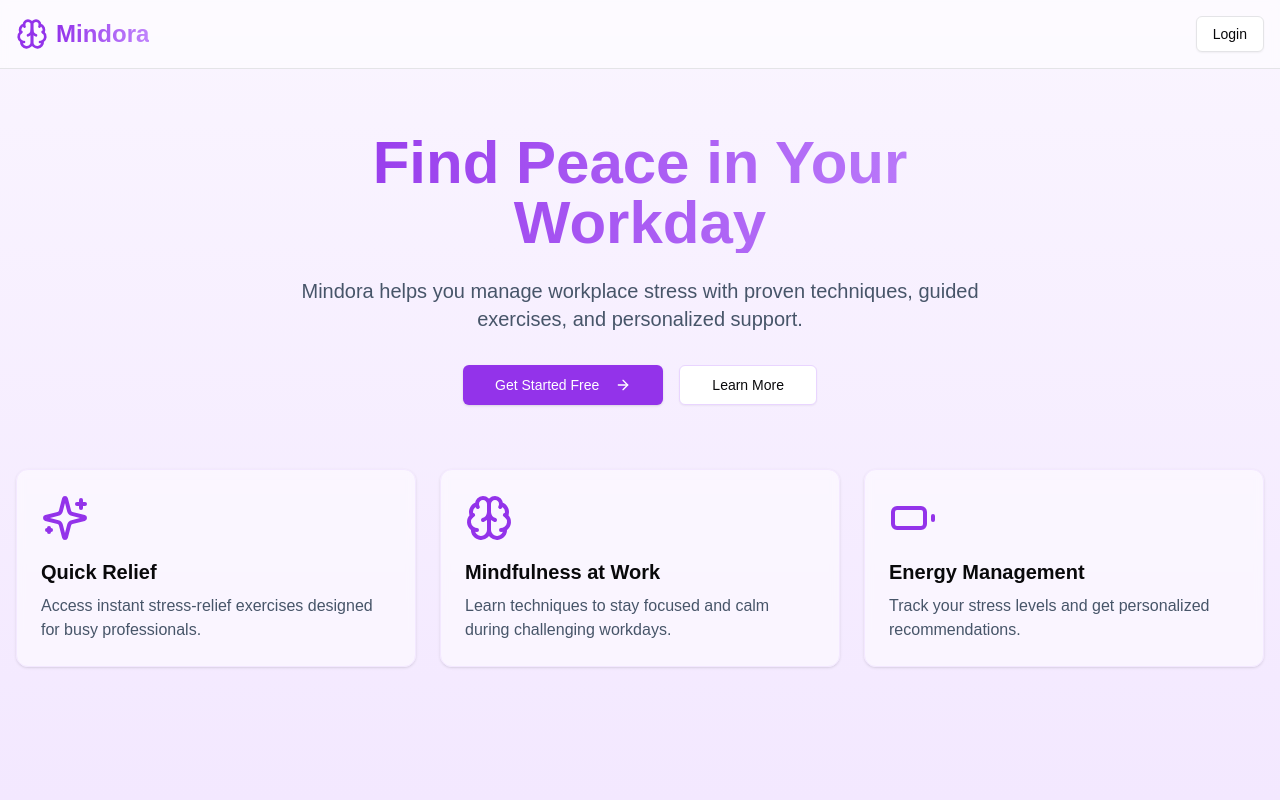
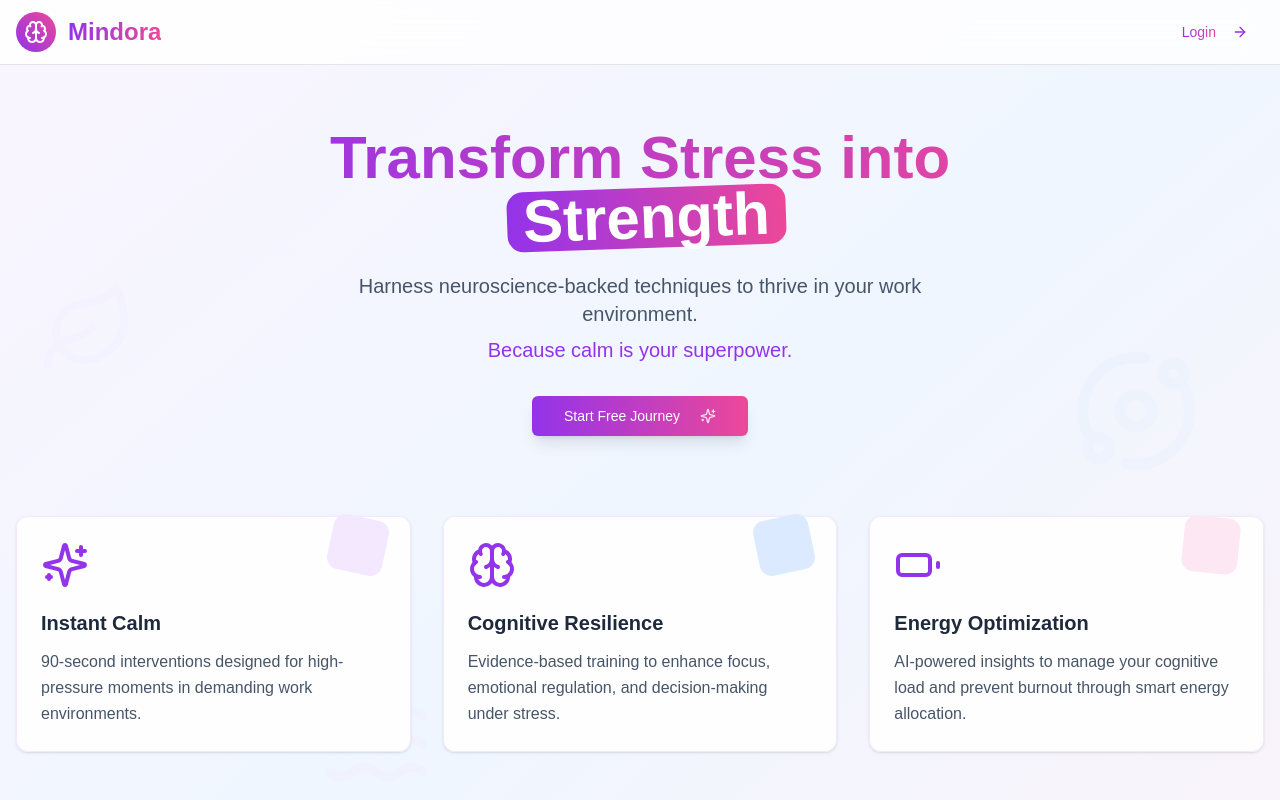
Before and after one commit to mindoraRwanda/Client_web, a Next.js app: page / in a window 1280 px wide. Shown: the top 800 px of the page. Built offline with nearby package versions, Linux system fonts and the light colour scheme.

Commit message:
Update layout and homepage content for enhanced user experience and branding

```diff
--- a/src/app/layout.tsx
+++ b/src/app/layout.tsx
@@ -14,7 +14,7 @@ const geistMono = Geist_Mono({
 
 export const metadata: Metadata = {
   title: "Mindora App",
-  description: "Generated by create next app",
+  description: "Manage workplace stress and boost productivity with Mindora",
 };
 
 export default function RootLayout({
--- a/src/app/page.tsx
+++ b/src/app/page.tsx
@@ -1,79 +1,124 @@
 import React from 'react';
 import { Button } from "@/components/ui/button";
 import { Card, CardContent } from "@/components/ui/card";
-import { Sparkles, Brain, Battery, ArrowRight} from "lucide-react";
+import { Sparkles, Brain, Battery, ArrowRight, Orbit, Leaf, Waves } from "lucide-react";
 import Link from 'next/link';
 
 const Home = () => {
   return (
-    <div className="min-h-screen bg-gradient-to-b from-purple-50 to-purple-100 dark:from-slate-950 dark:to-slate-900">
-      <nav className="border-b bg-white/50 backdrop-blur-sm dark:bg-slate-900/50">
-        <div className="container mx-auto px-4 py-4 flex justify-between items-center">
-          <div className="flex items-center gap-2">
-            <Brain className="w-8 h-8 text-purple-600 dark:text-purple-400" />
-            <span className="text-2xl font-bold bg-gradient-to-r from-purple-600 to-purple-400 bg-clip-text text-transparent">
+    <div className="min-h-screen bg-gradient-to-br from-purple-50 via-blue-50 to-pink-50 dark:from-slate-900 dark:via-slate-800 dark:to-slate-900">
+      {/* Animated background elements */}
+      <div className="absolute top-20 left-0 w-full h-full opacity-10 dark:opacity-5">
+        <Leaf className="absolute top-1/4 left-10 animate-float w-24 h-24 text-purple-200" />
+        <Orbit className="absolute top-1/3 right-20 animate-spin-slow w-32 h-32 text-blue-200" />
+        <Waves className="absolute bottom-20 left-1/4 animate-pulse w-28 h-28 text-pink-200" />
+      </div>
+
+      <nav className="border-b bg-white/80 backdrop-blur-lg dark:bg-slate-900/80 fixed w-full top-0 z-50">
+        <div className="container mx-auto px-4 py-3 flex justify-between items-center">
+          <div className="flex items-center gap-3">
+            <div className="p-2 rounded-full bg-gradient-to-tr from-purple-600 to-pink-500">
+              <Brain className="w-6 h-6 text-white" />
+            </div>
+            <span className="text-2xl font-bold bg-gradient-to-r from-purple-600 to-pink-500 bg-clip-text text-transparent">
               Mindora
             </span>
           </div>
-          <Button variant="outline" className="hover:bg-purple-50 dark:hover:bg-slate-800">
-            <Link href='/login'>
-            Login
+          <Button asChild variant="ghost" className="hover:bg-purple-100/50 dark:hover:bg-slate-800/50">
+            <Link href='/login' className="group">
+              <span className="bg-gradient-to-r from-purple-600 to-pink-500 bg-clip-text text-transparent">
+                Login
+              </span>
+              <ArrowRight className="ml-2 h-4 w-4 text-purple-600 group-hover:translate-x-1 transition-transform" />
             </Link>
           </Button>
         </div>
       </nav>
 
-      <main className="container mx-auto px-4 py-16">
-        <div className="max-w-3xl mx-auto text-center mb-16">
-          <h1 className="text-4xl md:text-6xl font-bold mb-6 bg-gradient-to-r from-purple-600 to-purple-400 bg-clip-text text-transparent">
-            Find Peace in Your Workday
+      <main className="container mx-auto px-4 pt-32 pb-16 relative">
+        <div className="max-w-4xl mx-auto text-center mb-20">
+          <h1 className="text-4xl md:text-6xl font-bold mb-6 bg-gradient-to-r from-purple-600 to-pink-500 bg-clip-text text-transparent leading-tight">
+            Transform Stress into
+            <span className="inline-block bg-gradient-to-r from-purple-600 to-pink-500 text-white px-4 rounded-2xl ml-3 transform -rotate-2 hover:rotate-2 transition-transform">
+              Strength
+            </span>
           </h1>
-          <p className="text-lg md:text-xl text-slate-600 dark:text-slate-300 mb-8">
-            Mindora helps you manage workplace stress with proven techniques, guided exercises, and personalized support.
+          <p className="text-lg md:text-xl text-slate-600 dark:text-slate-300 mb-8 max-w-2xl mx-auto leading-relaxed">
+            Harness neuroscience-backed techniques to thrive in your work environment.
+            <span className="block mt-2 font-medium text-purple-600 dark:text-purple-400">
+              Because calm is your superpower.
+            </span>
           </p>
           <div className="flex gap-4 justify-center">
-            <Button size="lg" className="bg-purple-600 hover:bg-purple-700 text-white">
-            <Link href='/signup'>
-              Get Started Free
-            </Link>
-              <ArrowRight className="ml-2 h-4 w-4" />
+            <Button asChild size="lg" className="bg-gradient-to-r from-purple-600 to-pink-500 hover:from-purple-700 hover:to-pink-600 text-white shadow-lg hover:shadow-purple-200/40 transition-all">
+              <Link href='/signup' className="flex items-center">
+                Start Free Journey
+                <Sparkles className="ml-3 h-5 w-5 animate-pulse" />
+              </Link>
             </Button>
-            <Button size="lg" variant="outline" className="border-purple-200 dark:border-purple-800">
-              Learn More
-            </Button>
+
           </div>
         </div>
 
-        <div className="grid md:grid-cols-3 gap-6 mt-16">
-          <Card className="bg-white/50 backdrop-blur-sm dark:bg-slate-900/50 border-purple-100 dark:border-purple-900">
-            <CardContent className="pt-6">
-              <Sparkles className="w-12 h-12 text-purple-600 dark:text-purple-400 mb-4" />
-              <h3 className="text-xl font-semibold mb-2">Quick Relief</h3>
-              <p className="text-slate-600 dark:text-slate-300">
-                Access instant stress-relief exercises designed for busy professionals.
+        <div className="grid md:grid-cols-3 gap-8 mt-20">
+          <Card className="bg-white/90 backdrop-blur-sm dark:bg-slate-900/90 border-purple-100 dark:border-purple-900 hover:shadow-xl transition-all duration-300 group">
+            <CardContent className="p-6">
+              <div className="mb-5 relative">
+                <div className="absolute -top-6 right-0 w-14 h-14 bg-purple-100 dark:bg-slate-800 rounded-xl transform rotate-12" />
+                <Sparkles className="w-12 h-12 text-purple-600 dark:text-purple-400 mb-4 z-10 relative" />
+              </div>
+              <h3 className="text-xl font-semibold mb-3 text-slate-800 dark:text-slate-200">Instant Calm</h3>
+              <p className="text-slate-600 dark:text-slate-400 leading-relaxed">
+                90-second interventions designed for high-pressure moments in demanding work environments.
               </p>
             </CardContent>
           </Card>
 
-          <Card className="bg-white/50 backdrop-blur-sm dark:bg-slate-900/50 border-purple-100 dark:border-purple-900">
-            <CardContent className="pt-6">
-              <Brain className="w-12 h-12 text-purple-600 dark:text-purple-400 mb-4" />
-              <h3 className="text-xl font-semibold mb-2">Mindfulness at Work</h3>
-              <p className="text-slate-600 dark:text-slate-300">
-                Learn techniques to stay focused and calm during challenging workdays.
+          <Card className="bg-white/90 backdrop-blur-sm dark:bg-slate-900/90 border-purple-100 dark:border-purple-900 hover:shadow-xl transition-all duration-300 group">
+            <CardContent className="p-6">
+              <div className="mb-5 relative">
+                <div className="absolute -top-6 right-0 w-14 h-14 bg-blue-100 dark:bg-slate-800 rounded-xl transform -rotate-12" />
+                <Brain className="w-12 h-12 text-purple-600 dark:text-purple-400 mb-4 z-10 relative" />
+              </div>
+              <h3 className="text-xl font-semibold mb-3 text-slate-800 dark:text-slate-200">Cognitive Resilience</h3>
+              <p className="text-slate-600 dark:text-slate-400 leading-relaxed">
+                Evidence-based training to enhance focus, emotional regulation, and decision-making under stress.
               </p>
             </CardContent>
           </Card>
 
-          <Card className="bg-white/50 backdrop-blur-sm dark:bg-slate-900/50 border-purple-100 dark:border-purple-900">
-            <CardContent className="pt-6">
-              <Battery className="w-12 h-12 text-purple-600 dark:text-purple-400 mb-4" />
-              <h3 className="text-xl font-semibold mb-2">Energy Management</h3>
-              <p className="text-slate-600 dark:text-slate-300">
-                Track your stress levels and get personalized recommendations.
+          <Card className="bg-white/90 backdrop-blur-sm dark:bg-slate-900/90 border-purple-100 dark:border-purple-900 hover:shadow-xl transition-all duration-300 group">
+            <CardContent className="p-6">
+              <div className="mb-5 relative">
+                <div className="absolute -top-6 right-0 w-14 h-14 bg-pink-100 dark:bg-slate-800 rounded-xl transform rotate-6" />
+                <Battery className="w-12 h-12 text-purple-600 dark:text-purple-400 mb-4 z-10 relative" />
+              </div>
+              <h3 className="text-xl font-semibold mb-3 text-slate-800 dark:text-slate-200">Energy Optimization</h3>
+              <p className="text-slate-600 dark:text-slate-400 leading-relaxed">
+                AI-powered insights to manage your cognitive load and prevent burnout through smart energy allocation.
               </p>
             </CardContent>
           </Card>
+        </div>
+
+        {/* Floating CTA Section */}
+        <div className="mt-20 p-8 rounded-3xl bg-gradient-to-r from-purple-600 to-pink-500 text-center shadow-2xl transform hover:scale-[1.01] transition-transform">
+          <h2 className="text-2xl md:text-3xl font-bold text-white mb-4">
+            Ready to Rewire Your Workday?
+          </h2>
+          <p className="text-purple-100 mb-6 max-w-xl mx-auto">
+            Join thousands of professionals transforming stress into success
+          </p>
+          <Button
+            asChild
+            size="lg"
+            className="bg-white text-purple-600 hover:bg-purple-50 hover:text-purple-700 shadow-lg"
+          >
+            <Link href="/signup">
+              Start Free Journey
+              <ArrowRight className="ml-2 h-4 w-4" />
+            </Link>
+          </Button>
         </div>
       </main>
     </div>
```
Also changed, not shown: src/app/signup/page.tsx (+126 -41 lines).
